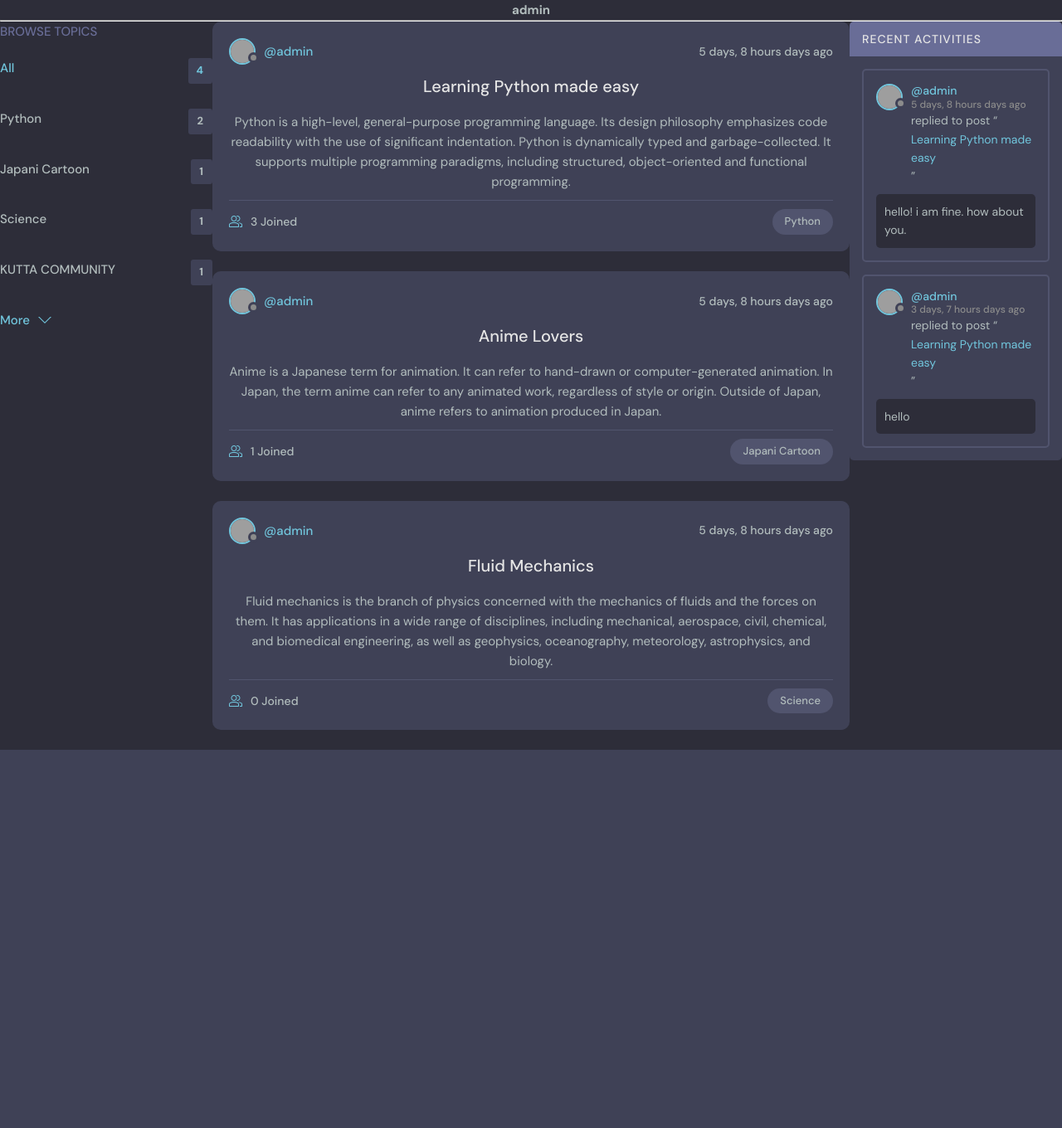
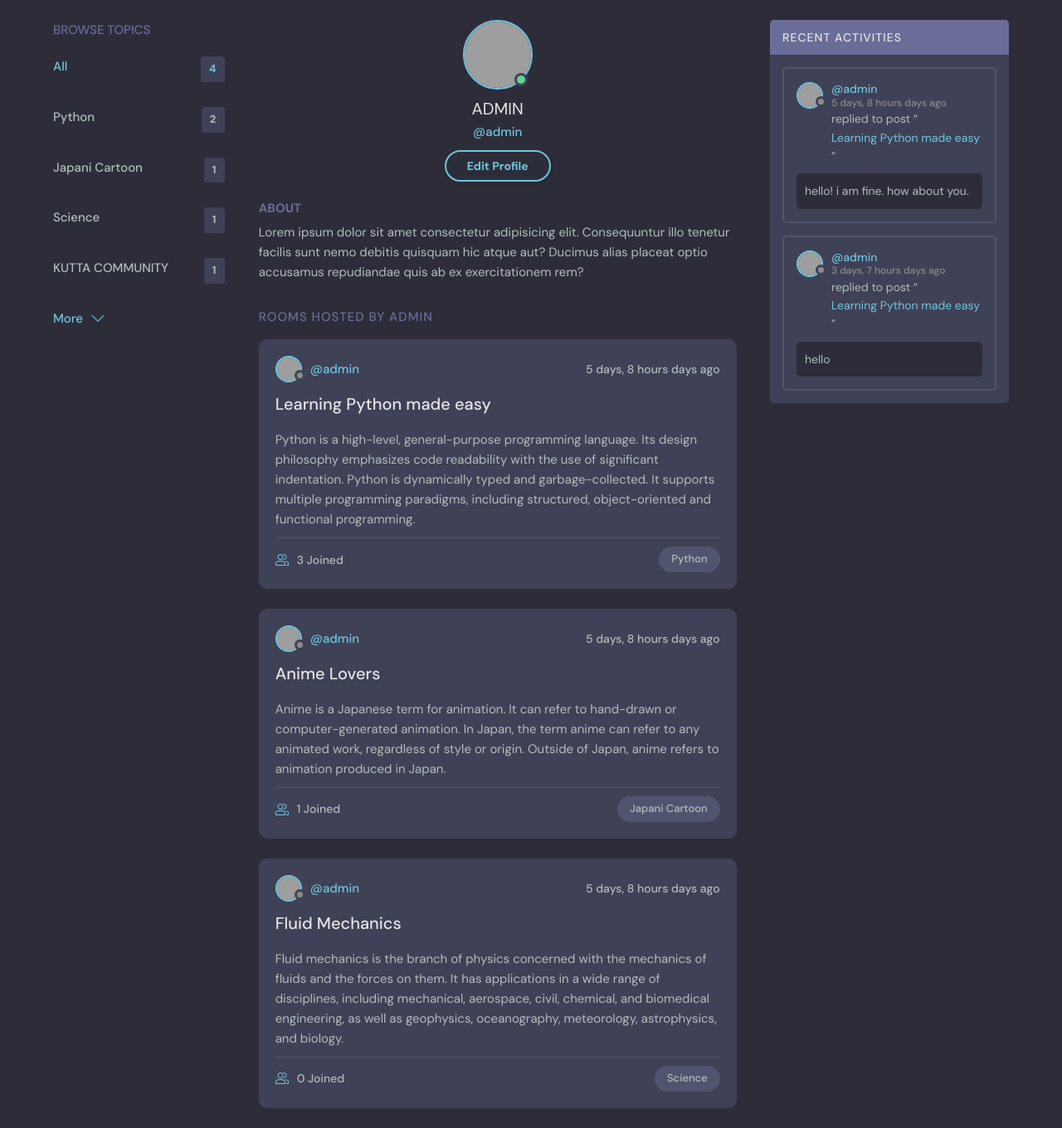
Before and after one commit to hamzamalik22/DjangoDiscourse, a Django app: page /userprofile/1 in a window 1280 px wide. Shown: the part 76-1436 px from the top of the page at 83% size. Before the commit the page ends 980 px from the top, so only its background shows below. Run offline with Django 4.2, Linux system fonts and the light colour scheme; data comes from the database, SQL or seed files in the repository; grey boxes are pictures that could not be loaded.

Commit message:
Customized the user profile ui

```diff
--- a/DjangoDiscourse/chat/templates/chat/profile.html
+++ b/DjangoDiscourse/chat/templates/chat/profile.html
@@ -2,44 +2,53 @@
 
 
 {% block content %}
-<style>
-    .main-body{
-        display: grid;
-        grid-template-columns: 1fr 3fr 1fr;
-    }
+
+  <main class="profile-page layout layout--3">
+    <div class="container">
+      <!-- Topics Start -->
+      {% include 'chat/topics_components.html' %}
+      <!-- Topics End -->
+
+      <!-- Room List Start -->
+      <div class="roomList">
+        <div class="profile">
+          <div class="profile__avatar">
+            <div class="avatar avatar--large active">
+              <img src="https://randomuser.me/api/portraits/men/11.jpg" />
+            </div>
+          </div>
+          <div class="profile__info">
+            <h3 style="text-transform: uppercase;">{{user.username}}</h3>
+            <p>@{{user.username}}</p>
+            <a href="edit-user.html" class="btn btn--main btn--pill">Edit Profile</a>
+          </div>
+          <div class="profile__about">
+            <h3>About</h3>
+            <p>
+              Lorem ipsum dolor sit amet consectetur adipisicing elit. Consequuntur illo tenetur
+              facilis sunt nemo debitis quisquam hic atque aut? Ducimus alias placeat optio
+              accusamus repudiandae quis ab ex exercitationem rem?
+            </p>
+          </div>
+        </div>
+
+        <div class="roomList__header">
+          <div>
+            <h2>Rooms Hosted by {{user.username}}</a>
+            </h2>
+          </div>
+        </div>
+
+        {% include 'chat/feed_components.html' %}
+
+      </div>
+      <!-- Room List End -->
+
+      <!-- Activities Start -->
+        {% include 'chat/activity_components.html' %}
+      <!-- Activities End -->
+    </div>
+  </main>
 
 
-
-</style>
-
-
-
-<h1 style="text-align: center;">{{user.username}}</h1>
-<hr>
-
-<div class="main-body">
-    <div>
-        {% include 'chat/topics_components.html' %}
-    </div>
-
-    <div style="text-align: center;">
-        {% include 'chat/feed_components.html' %}
-    </div>
-
-    <div>
-        {% include 'chat/activity_components.html' %}
-    </div>
-
-</div>
-
-
-
-
-
-
-
-
-
-
-
-{% endblock content %}
+{% endblock %}
--- a/DjangoDiscourse/templates/navbar.html
+++ b/DjangoDiscourse/templates/navbar.html
@@ -22,7 +22,7 @@
 
         {% if request.user.is_authenticated %}
         <div class="header__user">
-          <a href="profile.html">
+          <a href="{% url 'userprofile' request.user.id %}">
             <div class="avatar avatar--medium active">
               <img src="https://randomuser.me/api/portraits/men/37.jpg" />
             </div>
```
Also changed, not shown: DjangoDiscourse/chat/templates/chat/profile-old.html (added, +45 -0 lines).
